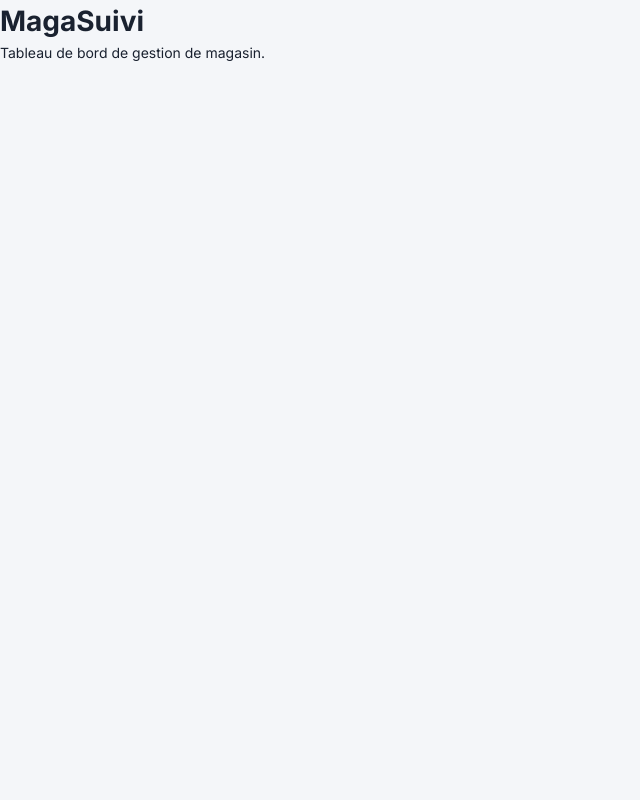
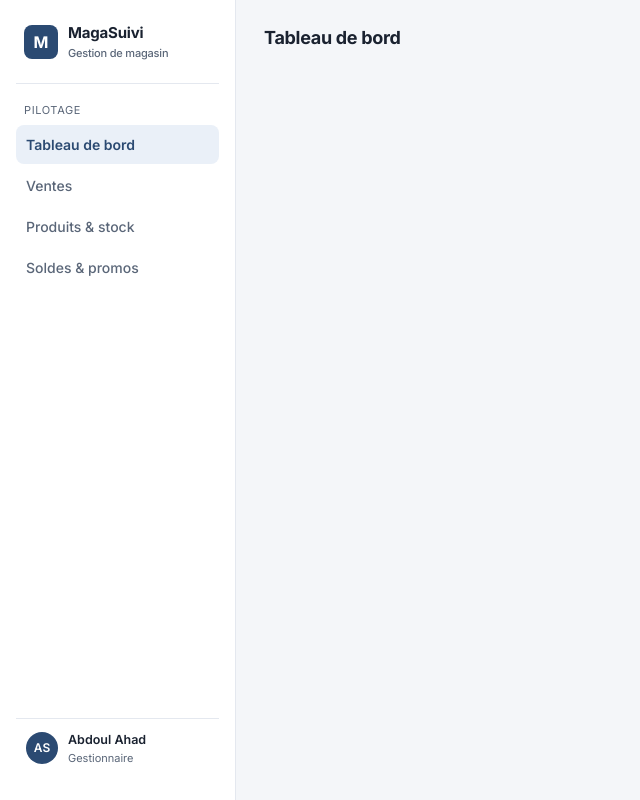
Before and after one commit to Picasseck/MagaSuivi, a Vue app: page / in a window 1280 px wide. Shown: the whole page, without its empty margins (0-640 px from the left). Built offline with nearby package versions, Linux system fonts and the light colour scheme.

Commit message:
ajout du layout : barre laterale, barre du haut et navigation avec Vue Router

```diff
--- a/src/App.vue
+++ b/src/App.vue
@@ -1,10 +1,24 @@
 <script setup lang="ts">
-// La coquille de l'application. Le contenu des pages viendra ici plus tard.
+import Sidebar from './components/Sidebar.vue'
 </script>
 
 <template>
   <div class="app">
-    <h1>MagaSuivi</h1>
-    <p>Tableau de bord de gestion de magasin.</p>
+    <Sidebar />
+    <main class="main">
+      <RouterView />
+    </main>
   </div>
 </template>
+
+<style scoped>
+.app {
+  display: flex;
+  min-height: 100vh;
+}
+
+.main {
+  flex: 1;
+  min-width: 0;
+}
+</style>
--- /dev/null
+++ b/src/components/Sidebar.vue
@@ -0,0 +1,144 @@
+<script setup lang="ts">
+import { RouterLink } from 'vue-router'
+</script>
+
+<template>
+  <aside class="sidebar">
+    <div class="logo">
+      <div class="logo-mark">M</div>
+      <div class="logo-text">
+        MagaSuivi
+        <span>Gestion de magasin</span>
+      </div>
+    </div>
+
+    <p class="nav-label">Pilotage</p>
+    <nav class="nav">
+      <RouterLink to="/" class="nav-item">Tableau de bord</RouterLink>
+      <RouterLink to="/ventes" class="nav-item">Ventes</RouterLink>
+      <RouterLink to="/produits" class="nav-item">Produits &amp; stock</RouterLink>
+      <RouterLink to="/soldes" class="nav-item">Soldes &amp; promos</RouterLink>
+    </nav>
+
+    <div class="sidebar-foot">
+      <div class="avatar">AS</div>
+      <div>
+        <div class="who">Abdoul Ahad</div>
+        <div class="role">Gestionnaire</div>
+      </div>
+    </div>
+  </aside>
+</template>
+
+<style scoped>
+.sidebar {
+  width: 236px;
+  background: var(--surface);
+  border-right: 1px solid var(--line);
+  padding: 22px 16px;
+  display: flex;
+  flex-direction: column;
+  position: sticky;
+  top: 0;
+  height: 100vh;
+}
+
+.logo {
+  display: flex;
+  align-items: center;
+  gap: 10px;
+  padding: 0 8px 22px;
+  border-bottom: 1px solid var(--line);
+  margin-bottom: 18px;
+}
+
+.logo-mark {
+  width: 34px;
+  height: 34px;
+  border-radius: 8px;
+  background: var(--brand);
+  color: #fff;
+  display: grid;
+  place-items: center;
+  font-weight: 700;
+  font-size: 16px;
+}
+
+.logo-text {
+  font-weight: 700;
+  font-size: 15px;
+  letter-spacing: -0.2px;
+}
+
+.logo-text span {
+  display: block;
+  font-weight: 500;
+  font-size: 11px;
+  color: var(--ink-soft);
+}
+
+.nav-label {
+  font-size: 11px;
+  text-transform: uppercase;
+  letter-spacing: 0.6px;
+  color: var(--ink-soft);
+  padding: 0 8px;
+  margin-bottom: 6px;
+}
+
+.nav {
+  display: flex;
+  flex-direction: column;
+  gap: 2px;
+}
+
+.nav-item {
+  padding: 9px 10px;
+  border-radius: 8px;
+  color: var(--ink-soft);
+  font-weight: 500;
+  transition: background 0.15s, color 0.15s;
+}
+
+.nav-item:hover {
+  background: var(--bg);
+  color: var(--ink);
+}
+
+.nav-item.router-link-exact-active {
+  background: var(--brand-soft);
+  color: var(--brand);
+  font-weight: 600;
+}
+
+.sidebar-foot {
+  margin-top: auto;
+  padding: 12px 10px;
+  border-top: 1px solid var(--line);
+  display: flex;
+  align-items: center;
+  gap: 10px;
+}
+
+.avatar {
+  width: 32px;
+  height: 32px;
+  border-radius: 50%;
+  background: var(--brand);
+  color: #fff;
+  display: grid;
+  place-items: center;
+  font-size: 12px;
+  font-weight: 600;
+}
+
+.who {
+  font-size: 12.5px;
+  font-weight: 600;
+}
+
+.role {
+  font-size: 11px;
+  color: var(--ink-soft);
+}
+</style>
--- a/src/main.ts
+++ b/src/main.ts
@@ -1,5 +1,6 @@
 import { createApp } from 'vue'
 import './assets/styles/main.css'
 import App from './App.vue'
+import router from './router'
 
-createApp(App).mount('#app')
+createApp(App).use(router).mount('#app')
--- /dev/null
+++ b/src/router/index.ts
@@ -0,0 +1,30 @@
+import { createRouter, createWebHistory } from 'vue-router'
+import Dashboard from '../views/Dashboard.vue'
+
+const router = createRouter({
+  history: createWebHistory(),
+  routes: [
+    {
+      path: '/',
+      name: 'dashboard',
+      component: Dashboard,
+    },
+    {
+      path: '/produits',
+      name: 'products',
+      component: () => import('../views/Products.vue'),
+    },
+    {
+      path: '/ventes',
+      name: 'sales',
+      component: () => import('../views/Sales.vue'),
+    },
+    {
+      path: '/soldes',
+      name: 'promotions',
+      component: () => import('../views/Promotions.vue'),
+    },
+  ],
+})
+
+export default router
--- /dev/null
+++ b/src/views/Dashboard.vue
@@ -0,0 +1,8 @@
+<script setup lang="ts">
+</script>
+
+<template>
+  <div class="page">
+    <h1 class="section-title">Tableau de bord</h1>
+  </div>
+</template>
--- /dev/null
+++ b/src/views/Products.vue
@@ -0,0 +1,8 @@
+<script setup lang="ts">
+</script>
+
+<template>
+  <div class="page">
+    <h1 class="section-title">Produits & stock</h1>
+  </div>
+</template>
--- /dev/null
+++ b/src/views/Promotions.vue
@@ -0,0 +1,8 @@
+<script setup lang="ts">
+</script>
+
+<template>
+  <div class="page">
+    <h1 class="section-title">Soldes & promotions</h1>
+  </div>
+</template>
--- /dev/null
+++ b/src/views/Sales.vue
@@ -0,0 +1,8 @@
+<script setup lang="ts">
+</script>
+
+<template>
+  <div class="page">
+    <h1 class="section-title">Ventes</h1>
+  </div>
+</template>
```
Also changed, not shown: src/components/Topbar.vue (added, +61 -0 lines), src/vite-env.d.ts (added, +7 -0 lines).
